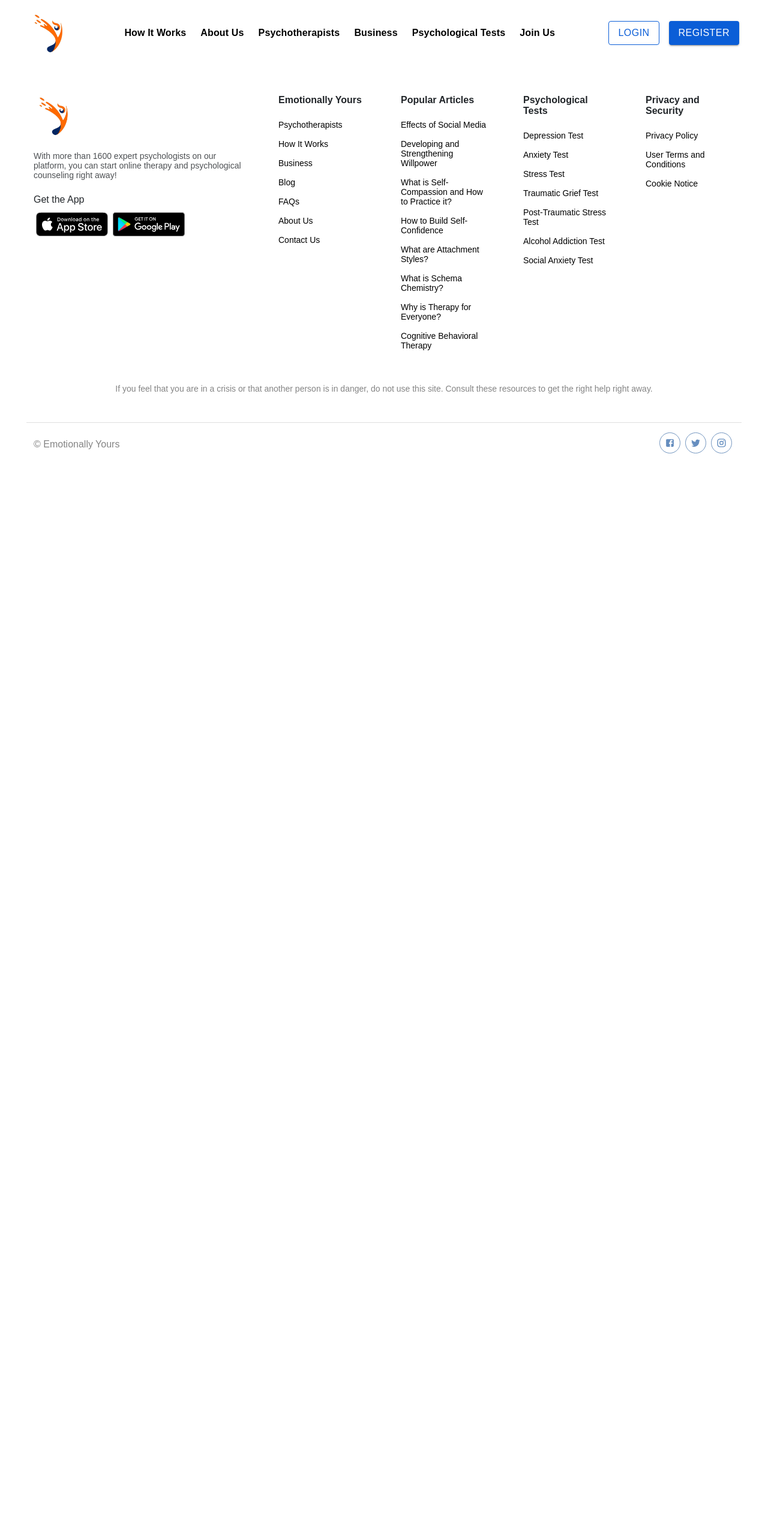
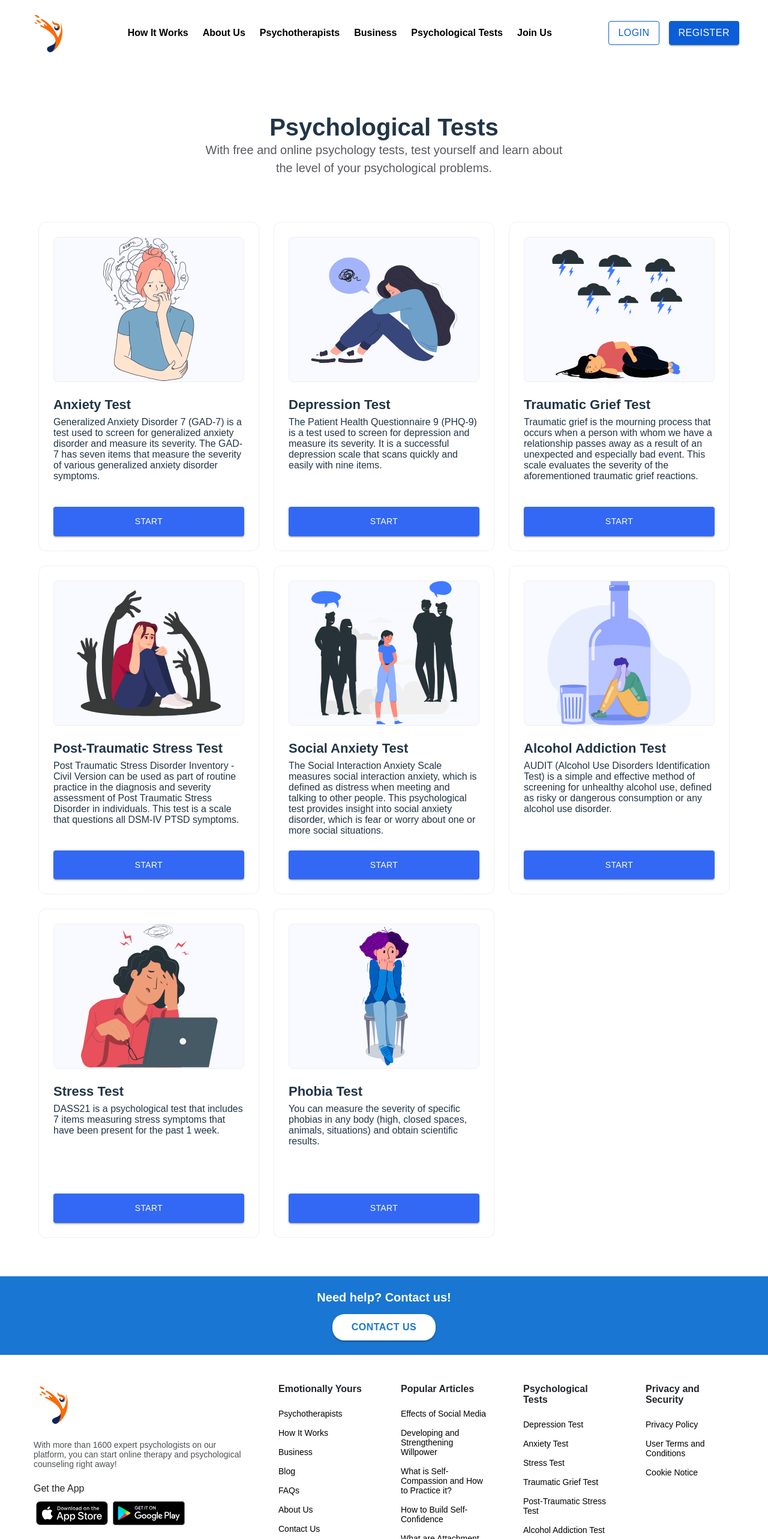
Before and after one commit to KaushalS1911/emotionally-yours, a React (Vite) app: page /test in a window 1280 px wide. Shown: the top 2566 px of the page at 60% size. Before the commit the page ends 800 px from the top, so only its background shows below. Built offline with nearby package versions, Linux system fonts and the light colour scheme; a web font is replaced by a local one.

Commit message:
user think

```diff
--- a/src/App.jsx
+++ b/src/App.jsx
@@ -11,8 +11,8 @@ function App() {
         <>
             <Navbar/>
             <Routes>
-                <Route path="/home" exact element={<Home/>} />
-                <Route path="/" exact element={<Psychologicals/>} />
+                <Route path="/" exact element={<Home/>} />
+                <Route path="/test" exact element={<Psychologicals/>} />
             </Routes>
             <Footer/>
         </>
--- /dev/null
+++ b/src/components/global/help.jsx
@@ -0,0 +1,40 @@
+import React from 'react';
+import {Box, Button} from "@mui/material";
+
+function Help() {
+    return (
+        <>
+            <Box sx={{
+                mt: 8,
+                backgroundColor: "#1976D2",
+                color: "white",
+                py: 3,
+                width: '100%',
+                textAlign: "center"
+            }}>
+                <Box sx={{fontSize: "20px", fontWeight: "600", mb: 2}}>
+                    Need help? Contact us!
+                </Box>
+                <Button
+                    variant="contained"
+                    sx={{
+                        backgroundColor: "white",
+                        color: "#1976D2",
+                        borderRadius: "20px",
+                        px: 4,
+                        py: 1,
+                        fontSize: "16px",
+                        fontWeight: "600",
+                        '&:hover': {
+                            backgroundColor: "#f0f0f0"
+                        }
+                    }}
+                >
+                    Contact Us
+                </Button>
+            </Box>
+        </>
+    );
+}
+
+export default Help;
--- a/src/components/global/navbar.jsx
+++ b/src/components/global/navbar.jsx
@@ -16,6 +16,7 @@ import LanguageIcon from "@mui/icons-material/Language";
 import logo from '../../assets/global/logo.jpg'
 import MenuIcon from "@mui/icons-material/Menu";
 import {useState} from "react";
+import {Link} from "react-router-dom";
 
 
 const Navbar = () => {
@@ -68,7 +69,14 @@ const Navbar = () => {
     //     }
     // };
 
-    const menuItems = ["How It Works", "About Us", "Psychotherapists", "Business", "Psychological Tests", "Join Us"];
+    const menuItems = [
+        {name:"How It Works", path:"/"},
+        {name:"About Us", path:"/"},
+        {name:"Psychotherapists", path:"/"},
+        {name:"Business", path:"/"},
+        {name:"Psychological Tests",path:"/test"},
+        {name:"Join Us",path:"/"},
+    ];
 
     return (
         <AppBar color="#000" elevation={0} sx={{
@@ -83,10 +91,10 @@ const Navbar = () => {
                 </Box>
 
                 <Box sx={{display: {xs: "none", lg: "flex"}, gap: 3}}>
-                    {menuItems.map((text, index) => (
-                        <Typography key={index} sx={{fontWeight: 700, color: "#000"}}>
-                            {text}
-                        </Typography>
+                    {menuItems.map((item, index) => (
+                        <Link to={item.path} key={index} style={{fontWeight: 700, color: "#000",textDecoration:"none"}}>
+                            {item.name}
+                        </Link>
                     ))}
                 </Box>
 
@@ -123,9 +131,9 @@ const Navbar = () => {
                 <List sx={{color: "#000", padding: "0 8px"}}>
                     {menuItems.map((item, index) => (
                         <Box key={index}>
-                            <Typography sx={{padding: "16px 0", fontWeight: 700}}>
-                                {item}
-                            </Typography>
+                            <Link to={item.path} style={{padding: "16px 0", fontWeight: 700}}>
+                                {item.name}
+                            </Link>
                         </Box>
                     ))}
                 </List>
--- a/src/components/home/FAQSection.jsx
+++ b/src/components/home/FAQSection.jsx
@@ -12,7 +12,7 @@ const FAQSection = () => {
 
     return (
         <Box sx={{background: "#F7F9FE"}}>
-            <Container>
+            <Container maxWidth={"lg"}>
                 <Box sx={{ py: 8, textAlign: "center" }}>
                     <Typography variant="h4" fontWeight={700} gutterBottom>
                         Frequently Asked Questions
@@ -29,8 +29,8 @@ const FAQSection = () => {
                             </AccordionDetails>
                         </Accordion>
                     ))}
-                    <Typography variant="subtitle1" fontWeight={600} gutterBottom mt={4}>View All Frequently Asked Questions (FAQ)</Typography>
-                    <Button variant="contained" color="primary" sx={{ mt: 2 }}>
+                    <Typography variant="subtitle1" fontWeight={600} gutterBottom mt={4} sx={{color:"#0D6EFD"}}>View All Frequently Asked Questions (FAQ)</Typography>
+                    <Button variant="contained" color="primary" sx={{ mt: 2 , fontSize:"20px" , borderRadius:"12px" }}>
                         Get Started
                     </Button>
                 </Box>
--- a/src/components/psychologicaltests/psychologicaltests.jsx
+++ b/src/components/psychologicaltests/psychologicaltests.jsx
@@ -138,35 +138,6 @@ function Psychologicaltests() {
                 </Grid>
             </Container>
 
-            <Box sx={{
-                mt: 8,
-                backgroundColor: "#1976D2",
-                color: "white",
-                py: 3,
-                width: '100%',
-                textAlign: "center"
-            }}>
-                <Box sx={{fontSize: "20px", fontWeight: "600", mb: 2}}>
-                    Need help? Contact us!
-                </Box>
-                <Button
-                    variant="contained"
-                    sx={{
-                        backgroundColor: "white",
-                        color: "#1976D2",
-                        borderRadius: "20px",
-                        px: 4,
-                        py: 1,
-                        fontSize: "16px",
-                        fontWeight: "600",
-                        '&:hover': {
-                            backgroundColor: "#f0f0f0"
-                        }
-                    }}
-                >
-                    Contact Us
-                </Button>
-            </Box>
         </>
     );
 }
--- a/src/pages/home.jsx
+++ b/src/pages/home.jsx
@@ -8,6 +8,7 @@ import CardSection from "../components/home/CardSection.jsx";
 import ArticleSlider from "../components/home/ArticleSlider.jsx";
 import UserSlider from "../components/home/userSlider.jsx";
 import UserThink from "../components/home/UserThink.jsx";
+import Help from "../components/global/help.jsx";
 
 
 const Home = () => (
@@ -16,11 +17,12 @@ const Home = () => (
         <Features/>
         <HowItWorks/>
         <ProfessionalTherapistSection/>
-        <UserThink />
+        <UserThink/>
         <UserSlider/>
         <FAQSection/>
         <CardSection/>
         <ArticleSlider/>
+        <Help/>
     </>
 );
 
--- a/src/pages/psychological/psychologicals.jsx
+++ b/src/pages/psychological/psychologicals.jsx
@@ -1,10 +1,12 @@
 import React from 'react';
 import Psychologicaltests from "../../components/psychologicaltests/psychologicaltests.jsx";
+import Help from "../../components/global/help.jsx";
 
 function Psychologicals() {
     return (
         <>
             <Psychologicaltests/>
+            <Help/>
         </>
     );
 }
```
